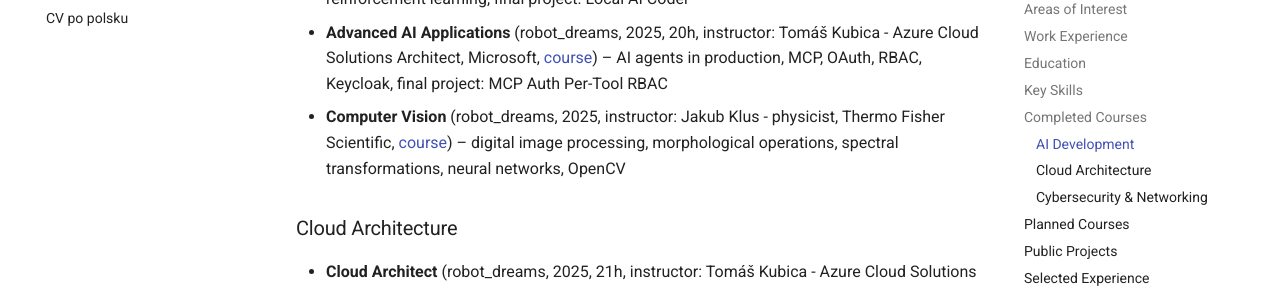
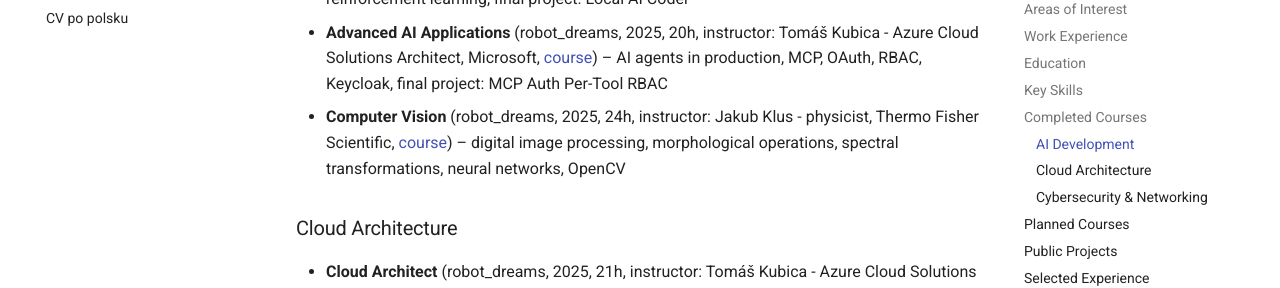
Before and after one commit to kratocz/kratocz, an MkDocs documentation site: the page built from docs/en/cv.md, in a window 1280 px wide and 900 px high, scrolled down 2168 px. Shown: the part 153-441 px from the top of the window. Built offline with MkDocs 1.6.1 and Material for MkDocs 9.7.7, drawn with Linux system fonts in a browser that asks for light colours.

Commit message:
docs(cv): add 24h duration to Computer Vision course
Co-Authored-By: Claude Opus 4.5 <noreply@anthropic.com>

```diff
--- a/docs/en/cv.md
+++ b/docs/en/cv.md
@@ -59,7 +59,7 @@
 * **AI Developer** (robot_dreams, 2025, 24h, instructor: Lukáš Kellerstein - Senior Software Engineer, Microsoft, [course](https://robotdreams.cz/course/287-t6-ai-developer)) – neural networks, prompt engineering, fine-tuning, HuggingFace, LangChain, RAG, final project: Sys Alert Tuner
 * **AI Agents** (robot_dreams, 2025, 22h, instructor: Lukáš Kellerstein - Senior Software Engineer, Microsoft, [course](https://robotdreams.cz/course/567-ai-agents)) – AI API, MCP, n8n, LangChain/LangGraph, Semantic Kernel, Autogen, reinforcement learning, final project: Local AI Coder
 * **Advanced AI Applications** (robot_dreams, 2025, 20h, instructor: Tomáš Kubica - Azure Cloud Solutions Architect, Microsoft, [course](https://robotdreams.cz/course/706-pokrocile-ai-aplikace)) – AI agents in production, MCP, OAuth, RBAC, Keycloak, final project: MCP Auth Per-Tool RBAC
-* **Computer Vision** (robot_dreams, 2025, instructor: Jakub Klus - physicist, Thermo Fisher Scientific, [course](https://robotdreams.cz/course/323-computer-vision)) – digital image processing, morphological operations, spectral transformations, neural networks, OpenCV
+* **Computer Vision** (robot_dreams, 2025, 24h, instructor: Jakub Klus - physicist, Thermo Fisher Scientific, [course](https://robotdreams.cz/course/323-computer-vision)) – digital image processing, morphological operations, spectral transformations, neural networks, OpenCV
 
 ### Cloud Architecture
 
```
Also changed, not shown: docs/cs/cv.md (+1 -1 lines), docs/pl/cv.md (+1 -1 lines).
